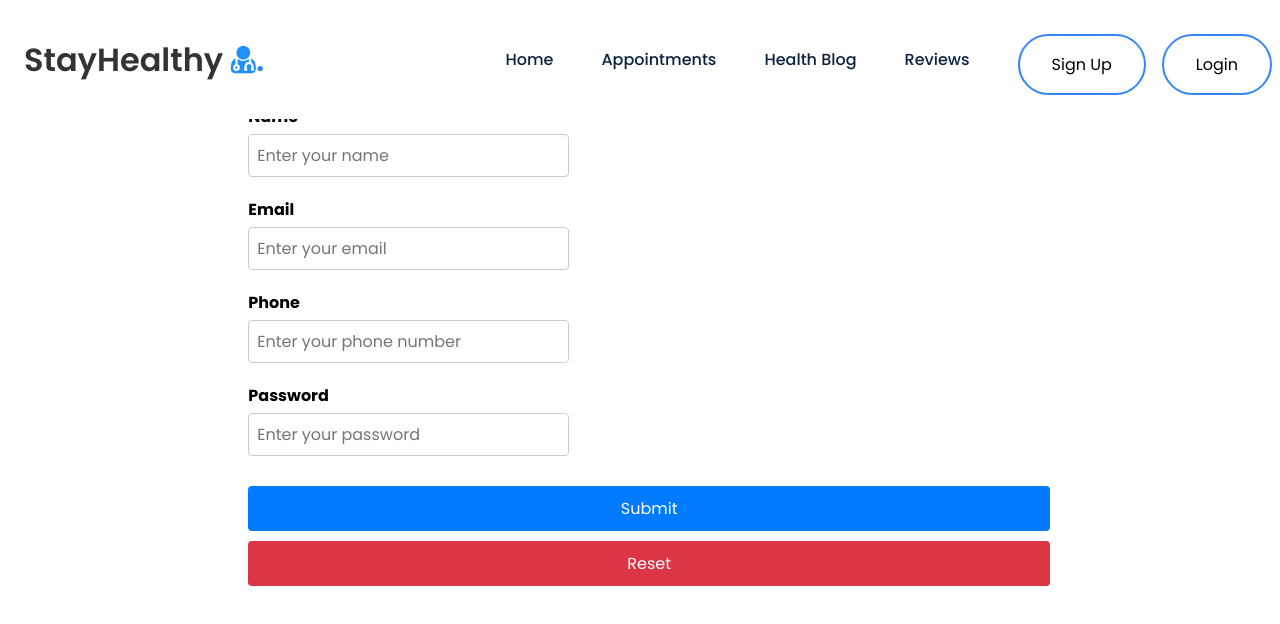
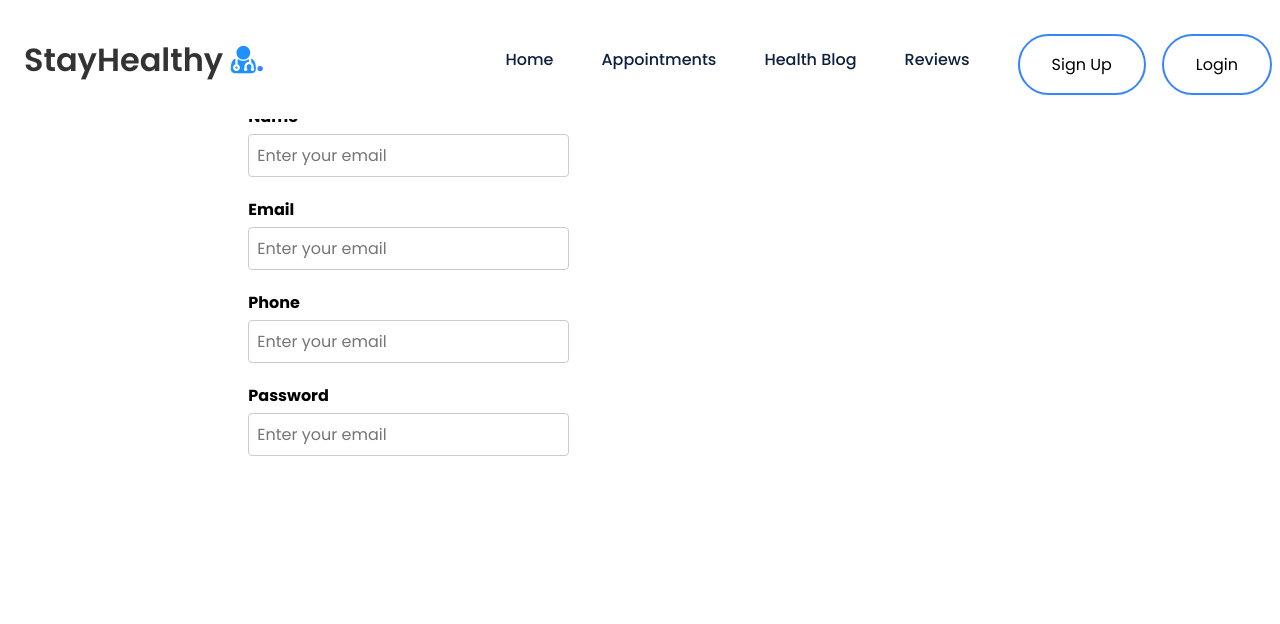
Before and after one commit to sameehalmarhoun/test_med_app, a React (Create React App) app: page /Sign_Up in a window 1280 px wide. Shown: the top 624 px of the page. Built offline with nearby package versions, Linux system fonts and the light colour scheme.

Commit message:
new update in sign up

```diff
--- a/src/Components/Sign_Up/Sign_Up.js
+++ b/src/Components/Sign_Up/Sign_Up.js
@@ -1,6 +1,5 @@
 // Following code has been commented with appropriate comments for your reference.
 import React, { useState } from 'react';
-import axios from 'axios';
 import './Sign_Up.css'
 import { Link, useNavigate } from 'react-router-dom';
 import { API_URL } from '../../config';
@@ -8,92 +7,52 @@ import { API_URL } from '../../config';
 // Function component for Sign Up form
 const Sign_Up = () => {
     // State variables using useState hook
-    const [formData, setFormData] = useState({ username: '', email: '',phone: '', password: '' });
-    const [message, setMessage] = useState('');
-    const [formErrors,setFormErrors] = useState({});
-    const [isSubmit , setIsSubmit] = useState(false);
-    // const [name, setName] = useState('');
-    // const [email, setEmail] = useState('');
-    // const [phone, setPhone] = useState('');
-    // const [password, setPassword] = useState('');
+    const [name, setName] = useState('');
+    const [email, setEmail] = useState('');
+    const [phone, setPhone] = useState('');
+    const [password, setPassword] = useState('');
     const [showerr, setShowerr] = useState(''); // State to show error messages
     const navigate = useNavigate(); // Navigation hook from react-router
 
-    const handleChange = (e) => {
-        setFormData({...formData, [e.target.name]: e.target.value });
-      };
     // Function to handle form submission
     const register = async (e) => {
         e.preventDefault(); // Prevent default form submission
-        setFormErrors(validate(formData));
-        setIsSubmit(true);
-        try {
-            // const response = await axios.post(`${API_URL}/api/auth/register`, formData);
-            const response = await axios.post('http://localhost:3000/Sign_Up', formData);
-            setMessage(response.data.message);
-          } catch (error) {
-            setMessage(error.response?.data?.message || 'Something went wrong');
+
+        // API Call to register user
+        const response = await fetch(`${API_URL}/api/auth/register`, {
+            method: "POST",
+            headers: {
+                "Content-Type": "application/json",
+            },
+            body: JSON.stringify({
+                name: name,
+                email: email,
+                password: password,
+                phone: phone,
+            }),
+        });
+
+        const json = await response.json(); // Parse the response JSON
+
+        if (json.authtoken) {
+            // Store user data in session storage
+            sessionStorage.setItem("auth-token", json.authtoken);
+            sessionStorage.setItem("name", name);
+            sessionStorage.setItem("phone", phone);
+            sessionStorage.setItem("email", email);
+
+            // Redirect user to home page
+            navigate("/");
+            window.location.reload(); // Refresh the page
+        } else {
+            if (json.errors) {
+                for (const error of json.errors) {
+                    setShowerr(error.msg); // Show error messages
                 }
-
-        // // API Call to register user
-        // const response = await fetch(`${API_URL}/api/auth/register`, {
-        //     method: "POST",
-        //     headers: {
-        //         "Content-Type": "application/json",
-        //     },
-        //     body: JSON.stringify({
-        //         name: name,
-        //         email: email,
-        //         password: password,
-        //         phone: phone,
-        //     }),
-        // });
-
-        // const json = await response.json(); // Parse the response JSON
-
-        // if (json.authtoken) {
-        //     // Store user data in session storage
-        //     sessionStorage.setItem("auth-token", json.authtoken);
-        //     sessionStorage.setItem("name", name);
-        //     sessionStorage.setItem("phone", phone);
-        //     sessionStorage.setItem("email", email);
-
-        //     // Redirect user to home page
-        //     navigate("/");
-        //     window.location.reload(); // Refresh the page
-        // } else {
-        //     if (json.errors) {
-        //         for (const error of json.errors) {
-        //             setShowerr(error.msg); // Show error messages
-        //         }
-        //     } else {
-        //         setShowerr(json.error);
-        //     }
-        // }
-    };
-
-    const validate = (values) => {
-        const errors ={};
-        const regex = /^[^\s@]+@[^\s@]+\.[^\s@]{2,}$/i;
-        if (!values.username){
-            errors.username = "name is required!";
+            } else {
+                setShowerr(json.error);
             }
-        if (!values.email){
-            errors.email = "Email is required!";
-        }else if (!regex.test(values.email)){
-            errors.email = "This is not a valid email format";
         }
-        if (!values.phone){
-            errors.phone = "Phone is required!";
-        }else if (values.phone.length !== 10){
-            errors.password = "Phone number must be 10 digits";
-        }
-        if (!values.password){
-            errors.password = "Password is required!";
-        }else if (values.password.length < 4){
-            errors.password = "Password must be more than 4 characters";
-        }
-            return errors;
     };
 
     // JSX to render the Sign Up form
@@ -104,30 +63,30 @@ const Sign_Up = () => {
                     <form method="POST" onSubmit={register}>
                         <div className="form-group">
                             <label htmlFor="name">Name</label>
-                           <input type="text" onChange={handleChange} name="name" id="name" className="form-control" placeholder="Enter your name" aria-describedby="helpId" />
+                            <input value={name} onChange={(e) => setName(e.target.value)} type="name" name="name" id="name" className="form-control" placeholder="Enter your email" aria-describedby="helpId" />
+                            {showerr && <div className="err" style={{ color: 'red' }}>{showerr}</div>}
                         </div>
                         <div className="form-group">
                             <label htmlFor="email">Email</label>
-                            <input onChange={handleChange} type="email" name="email" id="email" className="form-control" placeholder="Enter your email" aria-describedby="helpId" />
+                            <input value={email} onChange={(e) => setEmail(e.target.value)} type="email" name="email" id="email" className="form-control" placeholder="Enter your email" aria-describedby="helpId" />
                             {showerr && <div className="err" style={{ color: 'red' }}>{showerr}</div>}
                         </div>
                         <div className="form-group">
                             <label htmlFor="phone">Phone</label>
-                           <input onChange={handleChange} type="tel" name="phone" id="phone" className="form-control" placeholder="Enter your phone number" aria-describedby="helpId" />
+                            <input value={phone} onChange={(e) => setPhone(e.target.value)} type="phone" name="phone" id="phone" className="form-control" placeholder="Enter your email" aria-describedby="helpId" />
+                            {showerr && <div className="err" style={{ color: 'red' }}>{showerr}</div>}
                         </div>
                         <div className="form-group">
                             <label htmlFor="password">Password</label>
-                           <input onChange={handleChange} name="password" id="password" className="form-control" placeholder="Enter your password" aria-describedby="helpId" />
+                            <input value={password} onChange={(e) => setPassword(e.target.value)} type="password" name="password" id="password" className="form-control" placeholder="Enter your email" aria-describedby="helpId" />
+                            {showerr && <div className="err" style={{ color: 'red' }}>{showerr}</div>}
                         </div>
-                       <div className="btn-group"> {/* Button group for form submission and reset */}
-                            <button type="submit" className="btn btn-primary mb-2 mr-1 waves-effect waves-light">Submit</button> {/* Submit button */}
-                            <button type="reset" className="btn btn-danger mb-2 waves-effect waves-light">Reset</button> {/* Reset button */}
-                        </div>
+
                     </form>
-                    {message && <p>{message}</p>}
                 </div>
             </div>
         </div>
+        // {/* Note: Sign up role is not stored in the database. Additional logic can be implemented for this based on your React code. */}
     );
 }
 
```
Also changed, not shown: 1 other file (tests, documents, lock files or other folders). Lines whose indentation alone changed are shown as unchanged.
